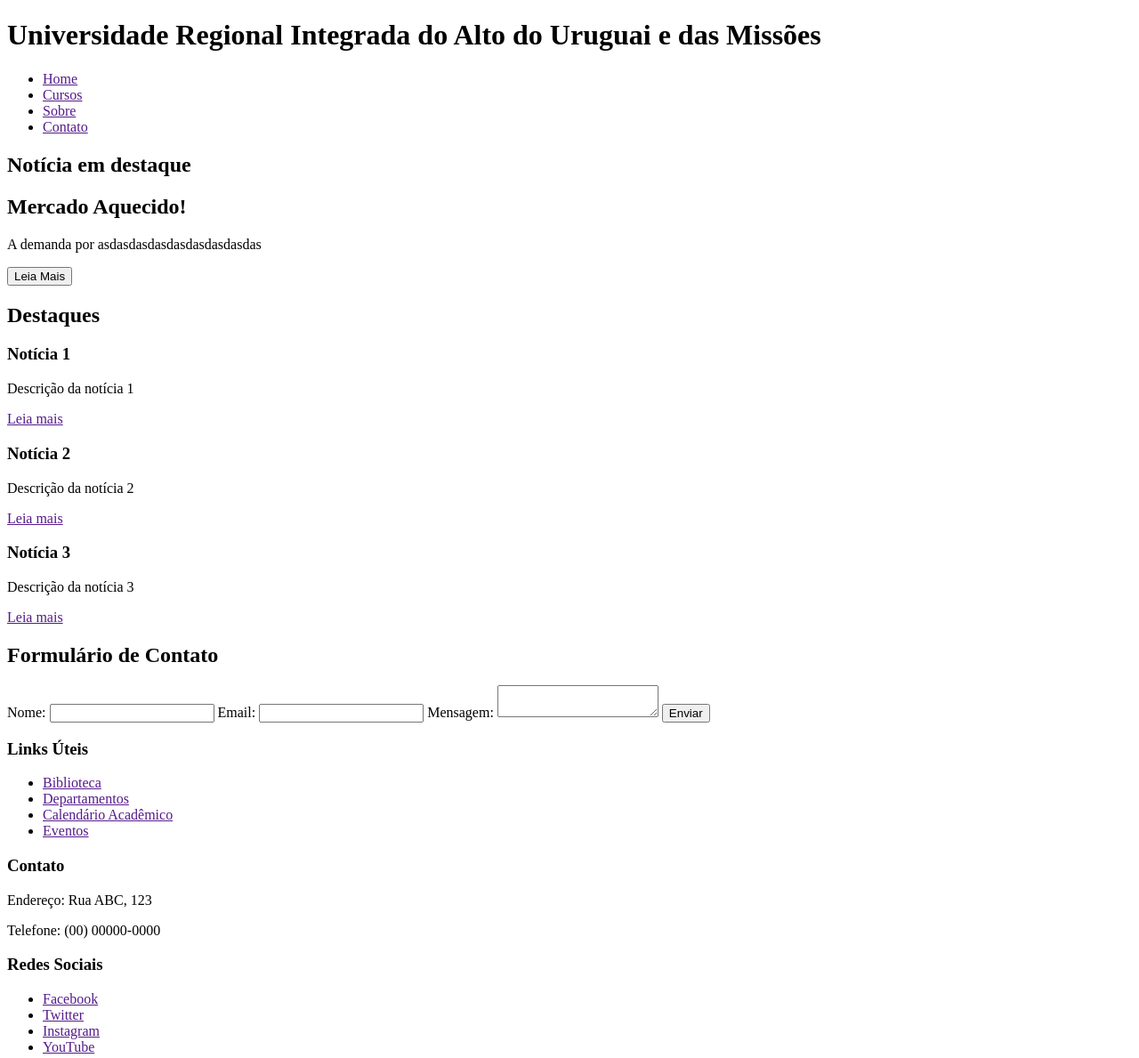
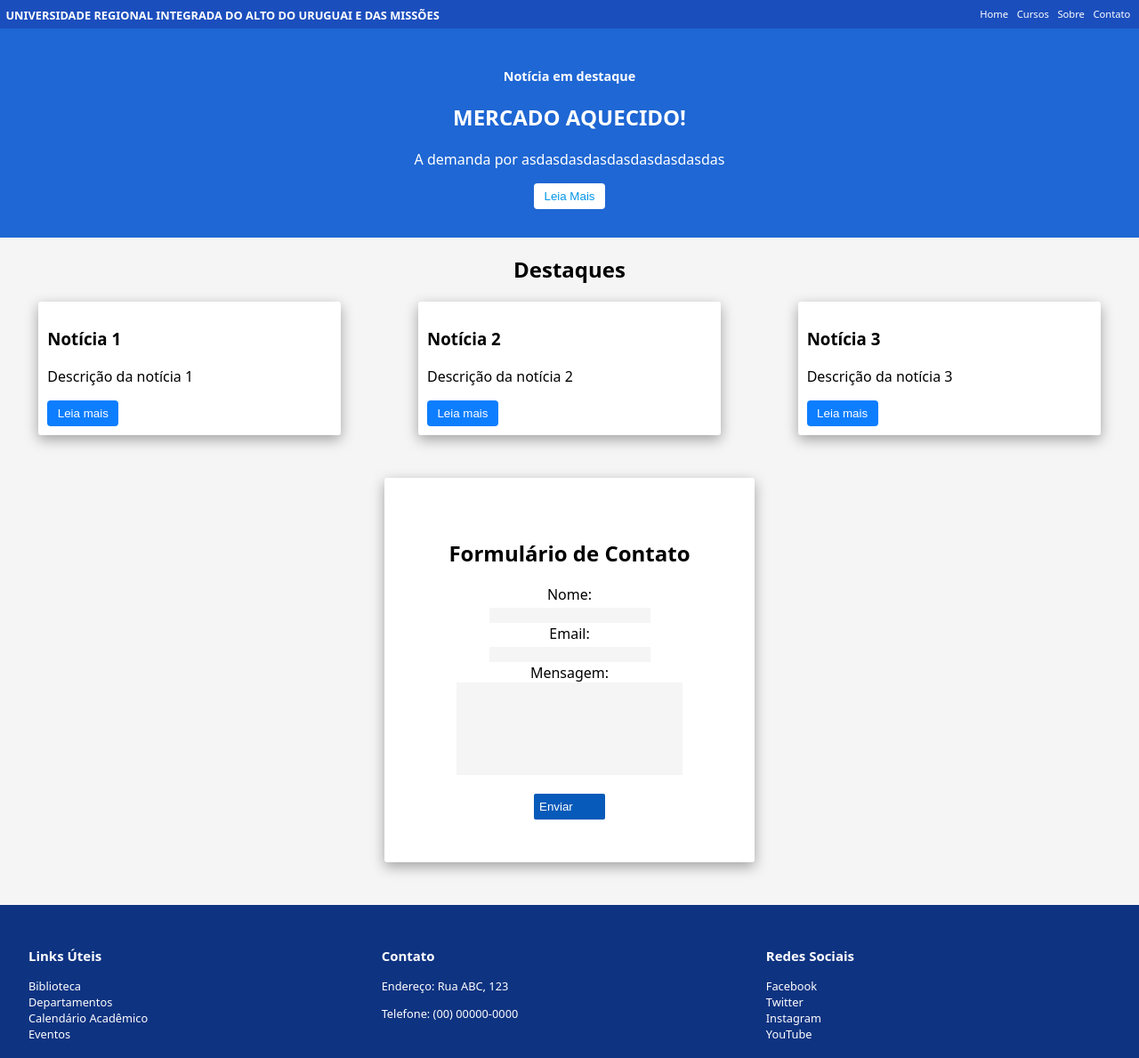
Before and after one commit to germanomp/web, a plain HTML site: page index.html in a window 1280 px wide. Shown: the whole page at 89% size. Drawn offline with Linux system fonts and the light colour scheme.

Commit message:
Add files via upload

```diff
--- a/index.html
+++ b/index.html
@@ -4,6 +4,7 @@
     <meta charset="UTF-8">
     <meta http-equiv="X-UA-Compatible" content="IE=edge">
     <meta name="viewport" content="width=device-width, initial-scale=1.0">
+    <link rel="stylesheet" href="style.css">
     <title>URI</title>
 </head>
 <body>
@@ -19,29 +20,37 @@
         </ul>
     </header>
     <main>
-        <section>
-            <h2>Notícia em destaque</h2>
-            <h2>Mercado Aquecido!</h2>
+        <section class="destaque">
+                <h2 class="ntc">Notícia em destaque</h2>
+                <h2 class="mercado">Mercado Aquecido!</h2>
                 <p>A demanda por asdasdasdasdasdasdasdasdas</p>
                 <button>Leia Mais</button>
         </section>
 
+        <section class="noticias">
+            <h2>Destaques</h2>
                 <section>
-            <h2>Destaques</h2>
+                    <article>
                         <h3>Notícia 1</h3>
                         <p>Descrição da notícia 1</p>
-                <a href="">Leia mais</a>
+                        <button><a href="">Leia mais</a></button>
+                    </article>
+                    <article>
                         <h3>Notícia 2</h3>
                         <p>Descrição da notícia 2</p>
-                <a href="">Leia mais</a>
+                        <button><a href="">Leia mais</a></button>
+                    </article>
+                    <article>
                         <h3>Notícia 3</h3>
                         <p>Descrição da notícia 3</p>
-                <a href="">Leia mais</a>
+                        <button><a href="">Leia mais</a></button>
+                    </article>
+                </section>
         </section>
 
-        <section>
+        <section class="formulario">
+            <form action="">
                 <h2>Formulário de Contato</h2>
-            <form action="">
                 <label for="">Nome: </label>
                 <input type="text">
 
@@ -55,23 +64,29 @@
         </section>
 
         <footer>
+            <div class="links">
                 <h3>Links Úteis</h3>
-            <ul>
+
                 <li><a href="">Biblioteca</a></li>
                 <li><a href="">Departamentos</a></li>
                 <li><a href="">Calendário Acadêmico</a></li>
                 <li><a href="">Eventos</a></li>
-            </ul>
+
+            </div>
+            <div class="contato">
                 <h3>Contato</h3>
                 <p>Endereço: Rua ABC, 123</p>
                 <p>Telefone: (00) 00000-0000</p>
+            </div>
+            <div class="redes">
                 <h3>Redes Sociais</h3>
-            <ul>
+
                 <li><a href="">Facebook</a></li>
                 <li><a href="">Twitter</a></li>
                 <li><a href="">Instagram</a></li>
                 <li><a href="">YouTube</a></li>
-            </ul>
+
+            </div>
         </footer>
     </main>
 </body>
--- a/style.css
+++ b/style.css
@@ -1,39 +1,185 @@
-.title {
-    background-color: rgb(4, 68, 243);
+html, body {
+    margin: 0;
+    padding: 0;
+    background-color: whitesmoke;
+    font-family: system-ui, -apple-system, BlinkMacSystemFont, 'Segoe UI', Roboto, Oxygen, Ubuntu, Cantarell, 'Open Sans', 'Helvetica Neue', sans-serif;
 }
 
-.ultitle {
-    list-style: none;
-    margin:2px;
-    padding:3px;
+main {
+    margin-top: 2rem;
 }
 
-.noticia {
-    background-color: rgb(0, 132, 255);
-    margin: auto;
+header {
+    background-color: #1b4ebd;
+    color: white;
+    list-style-type: none;
+    display: flex;
+    justify-content: space-between;
+    position: fixed;
+    width: 100%;
+    height: 2rem;
+    top: 0;
+}
+
+header h1 {
+    margin-left: 10px;
+    font-size: 0.8em;
+    margin-top: 0.5rem;
+    margin-left: 0.4rem;
+    text-transform: uppercase;
+}
+
+header ul {
+    list-style-type: none;
+    display: flex;
+    font-size: 0.7em;
+    margin-top: 0.5rem;
+}
+
+header li {
+    margin-right: 0.6rem;
+}
+
+a {
+    text-decoration: none;
+    color: white;
+}
+
+.destaque {
+    background-color: #1f67d4;
+    text-align: center;
+    color: white;
+    padding-top: 2rem;
+    padding-bottom: 2rem;
+}
+
+.mercado {
+    text-transform: uppercase;
+}
+
+.ntc{
+    font-size: 0.9rem;
+}
+
+.destaque button {
+    color: #0796e9;;
+    background-color: white;
+    border: none;
+    border-radius: 4px;
+    height: 1.8rem;
+    width: 5rem;
+}
+
+.noticias h2 {
     text-align: center;
 }
 
-.btndestaque {
-    color: rgb(0, 132, 255);
+.noticias section{
+    display: flex;
+    justify-content: space-around;
 }
 
-.destaque {
-    text-align: center;
-    margin: auto;
+.noticias section article{
+    border: 0px solid black;
+    padding: 10px;
+    border-radius: 3px;
+    background-color: white;
+    box-shadow: rgba(0, 0, 0, 0.35) 0px 5px 15px;
+    width: 20rem;
 }
 
-.noticias {
+.noticias button {
+    background-color: rgb(13, 126, 255);
+    border: none;
+    text-decoration: none;
+    border-radius: 4px;
+    height: 1.8rem;
+    width: 5rem;
+}
+
+.noticias section article a {
+    color: rgb(255, 255, 255);
+}
+
+
+.formulario h2{
     text-align: center;
+}
+
+.formulario {
+    margin: 3rem;
+}
+
+.formulario form {
+    border: 0px solid black;
+    padding: 3rem;
+    margin: auto;
+    border-radius: 3px;
+    background-color: white;
+    box-shadow: 2px 2px 5px 1px rgba(0,0,0,0.75);
+    width: 20rem;
+    text-align: center;
+    align-items: center;
+    box-shadow: rgba(0, 0, 0, 0.35) 0px 5px 15px;
+}
+
+.formulario label {
     display: flex;
+    justify-content: space-around;
+}
+
+.formulario input, textarea {
+    border: none;
+    background-color: whitesmoke;
+}
+
+.formulario textarea {
+    height: 100px;
+    width: 250px;
+    resize: none;
+}
+
+.formulario button {
+    background-color: rgb(7, 90, 185);
+    color: white;
+    border: none;
+    text-decoration: none;
+    display: flex;
+    margin: auto;
+    margin-top: 1rem;
+    justify-content: space-between;
+    align-items: center;
+    border-radius: 2px;
+    height: 1.8rem;
+    width: 5rem;
+}
+
+footer {
+    background-color: #0e3381;
+    display: flex;
+    justify-content: space-between;
+    width: 100%;
+    color: white;
+    font-size: 0.8rem;
+    padding-top: 2rem;
+    padding-bottom: 2rem;
+}
+
+
+footer li {
+    margin-right: 1rem;
+    text-decoration: none;
+    list-style-type: none;
+}
+
+.links {
+    margin-left: 2rem;
 }
 
 .contato {
-    margin: auto;
-    text-align: center;
-
+    margin-right: 2rem;
 }
 
-.footer {
-    background-color: rgb(0, 47, 255);
+.redes {
+    margin-right: 20rem;
 }
```
Lines whose indentation alone changed are shown as unchanged.
